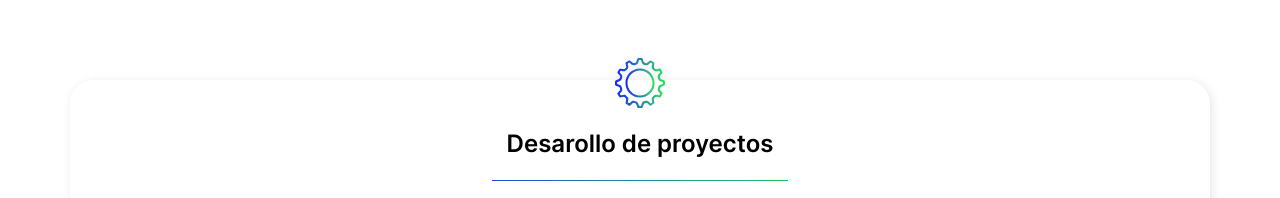
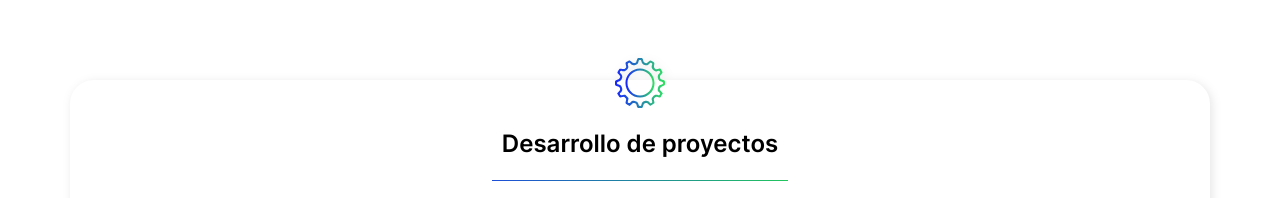
Before and after one commit to Summant-Technologies/nuevo_sitio, a website: page index.html in a window 1280 px wide. Shown: the part 2040-2238 px from the top of the page. Drawn offline with Linux system fonts and the light colour scheme.

Commit message:
Fix tithe in title of cards proyects

```diff
--- a/index.html
+++ b/index.html
@@ -175,7 +175,7 @@
             <div
                 class="flex flex-col justify-center items-center gap-5 p-10 m-[70px] bg-white border-2 border-white rounded-3xl drop-shadow-services">
                 <img src="./images/ICONOS/SERVICIOS/DESARROLLO ICON.svg" width="50" heigth="50" alt="logo-desarrollo" title="Desarrollo proyectos." class="mt-[-64px]" />
-                <h5 class="mx-[4rem] text-2xl text-center font-semibold">Desarollo de proyectos</h5>
+                <h5 class="mx-[2rem] text-2xl text-center font-semibold">Desarrollo de proyectos</h5>
                 <div class="w-[28%] h-[1.2px] bg-gradient-to-r from-blue-700 to-green-500"></div>
                 <p class="mx-[1rem] text-xl text-center font-light">Construimos soluciones en base a tus necesidades y
                     alcance, garantizando tus metas de negocio.</p>
```
